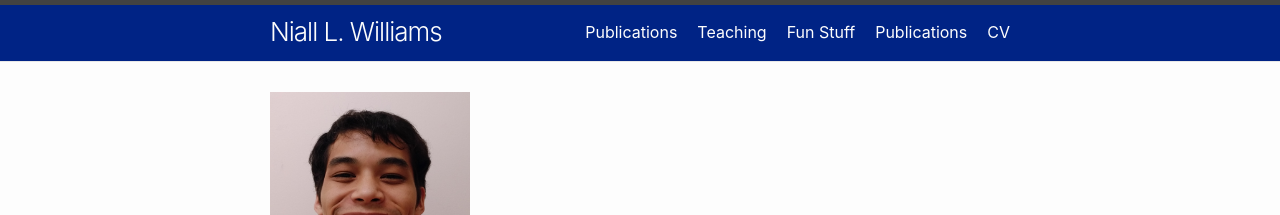
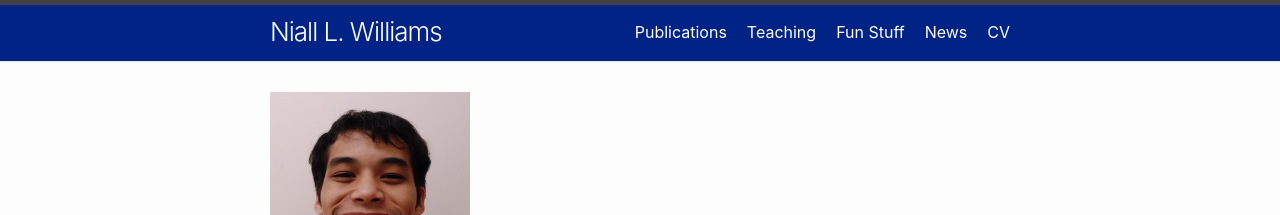
Before and after one commit to niallw/niallw.github.io, a Jekyll site: the page built from index.md, in a window 1280 px wide. Shown: the top 215 px of the page. Built offline with Jekyll 4.4.1, drawn with Linux system fonts in a browser that asks for light colours.

Commit message:
news page

```diff
--- a/news.md
+++ b/news.md
@@ -1,7 +1,7 @@
 ---
-layout: page
-title: Publications
-permalink: /pubs/
+layout: news
+title: News
+permalink: /news/
 ---
 
 You can also find a list of my publications on my <a href="https://scholar.google.com/citations?user=KIUsT1cAAAAJ" target="_blank">Google Scholar</a> profile.
```
